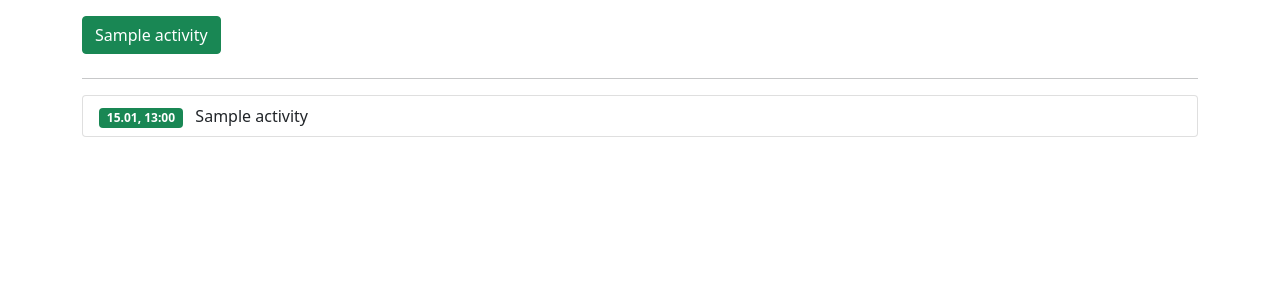
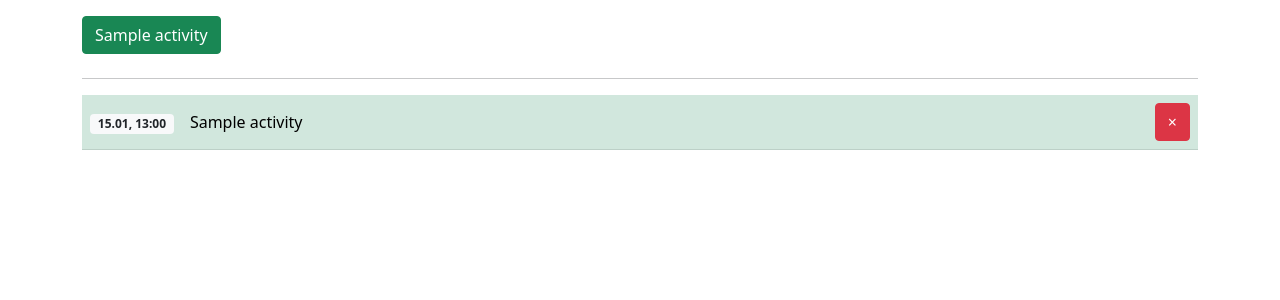
Before and after one commit to amiskov/track, a Django app: template track_time/templates/track_time/index.html in a window 1280 px wide. Shown: the top 300 px of the page. Run offline with Django 3.2, Linux system fonts and the light colour scheme; the template is opened without the code that fills it: values that come from a table or form of the project are taken from there, others are empty; tables that the repository leaves empty hold one stand-in row (values such as "Sample post"); some libraries are stand-ins or nearby versions.

Commit message:
Add remove button

```diff
--- a/track_time/templates/track_time/index.html
+++ b/track_time/templates/track_time/index.html
@@ -15,7 +15,7 @@
         <div class="messages">
             {% for message in messages %}
                 {% autoescape off %}
-                    <div {% if message.tags %} class="alert alert-{{ message.tags }} " {% endif %}> {{ message }} </div>
+                    <div {% if message.tags %} class="alert alert-{{ message.tags }} " {% endif %}> {{ message }}</div>
                 {% endautoescape %}
             {% endfor %}
         </div>
@@ -40,21 +40,31 @@
         <p>No activities are available.</p>
     {% endif %}
     <hr>
-    <ul class="list-group">
+    <table class="table">
+        <tbody>
         {% for a in acted_activities %}
-            <li class="list-group-item"><span
-                    {% if a.activity.activity_type == "good" %}
-                        class="badge bg-success"
-                    {% elif a.activity.activity_type == "bad" %}
-                        class="badge bg-danger"
-                    {% else %}
-                        class="badge bg-secondary"
-                    {% endif %}
-                >{{ a.finished|date:"d.m, H:i" }}</span>
-                &nbsp;
-                {{a.activity.name}}</li>
+            <tr {% if a.activity.activity_type == "good" %}
+                    class="table-success"
+                {% elif a.activity.activity_type == "bad" %}
+                    class="table-danger"
+                {% else %}
+                    class="table-secondary"
+                {% endif %}>
+                <td class="align-middle">
+                    <span class="badge bg-light text-dark">{{ a.finished|date:"d.m, H:i" }}</span>
+                </td>
+                <td class="align-middle" width="100%">
+                    {{a.activity.name}}
+                </td>
+                <td class="align-middle">
+                <form style="display: inline-block;" action="{% url 'remove_acted_activity' a.id %}">
+                    <button class="btn btn-danger" type="submit">&times;</button>
+                </form>
+                </td>
+            </tr>
         {% endfor %}
-    </ul>
+        </tbody>
+    </table>
 </div>
 <footer>
     <p><br></p>
--- a/track_time/urls.py
+++ b/track_time/urls.py
@@ -7,4 +7,7 @@ urlpatterns = [
     path('<int:activity_id>/add/',
          views.add_acted_activity,
          name='add_acted_activity'),
+    path('<int:actedactivity_id>/remove/',
+         views.remove_acted_activity,
+         name='remove_acted_activity'),
 ]
```
Also changed, not shown: track_time/views.py (+9 -0 lines).
